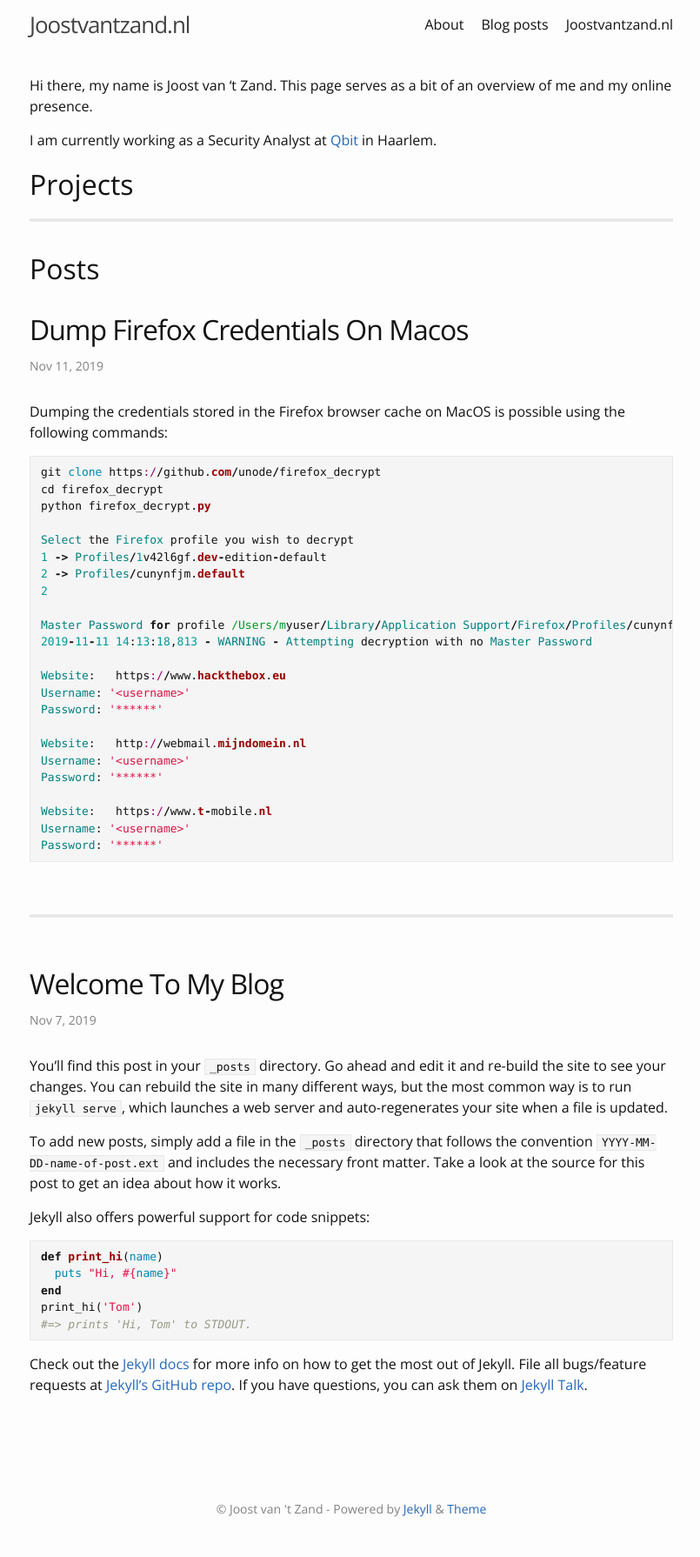
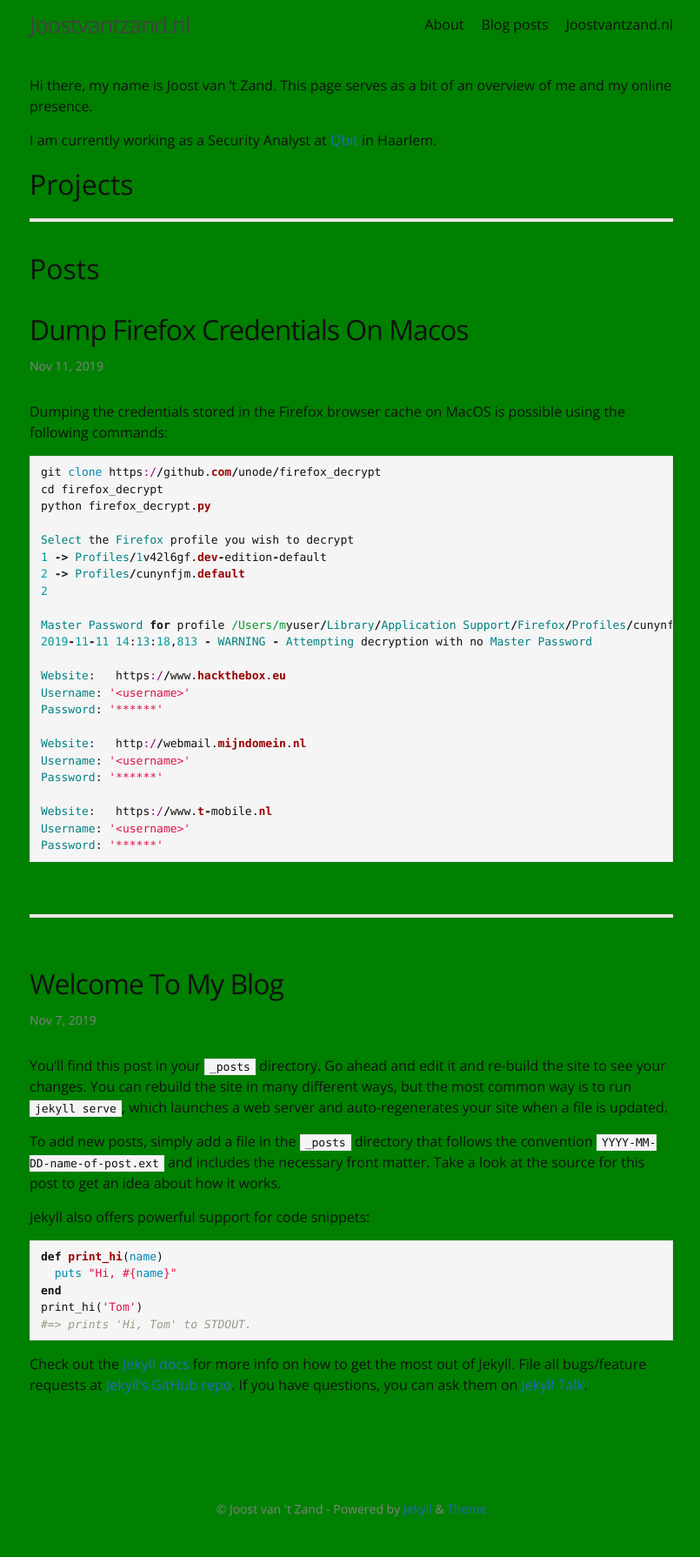
Before and after one commit to Joostvtz/joostvantzand.github.io, a Jekyll site: the page built from index.md, in a window 1280 px wide. Shown: the whole page at 87% size, without its empty margins (236-1041 px from the left). Built offline with Jekyll 4.4.1, drawn with Linux system fonts in a browser that asks for light colours.

Commit message:
Update main.scss

```diff
--- a/assets/main.scss
+++ b/assets/main.scss
@@ -15,7 +15,7 @@ $base-line-height: 1.5;
 $spacing-unit: 30px;
 
 $text-color: #111;
-$background-color: #fdfdfd;
+$background-color: #008000;
 $brand-color: #2568ba;
 
 $grey-color: #828282;
```
